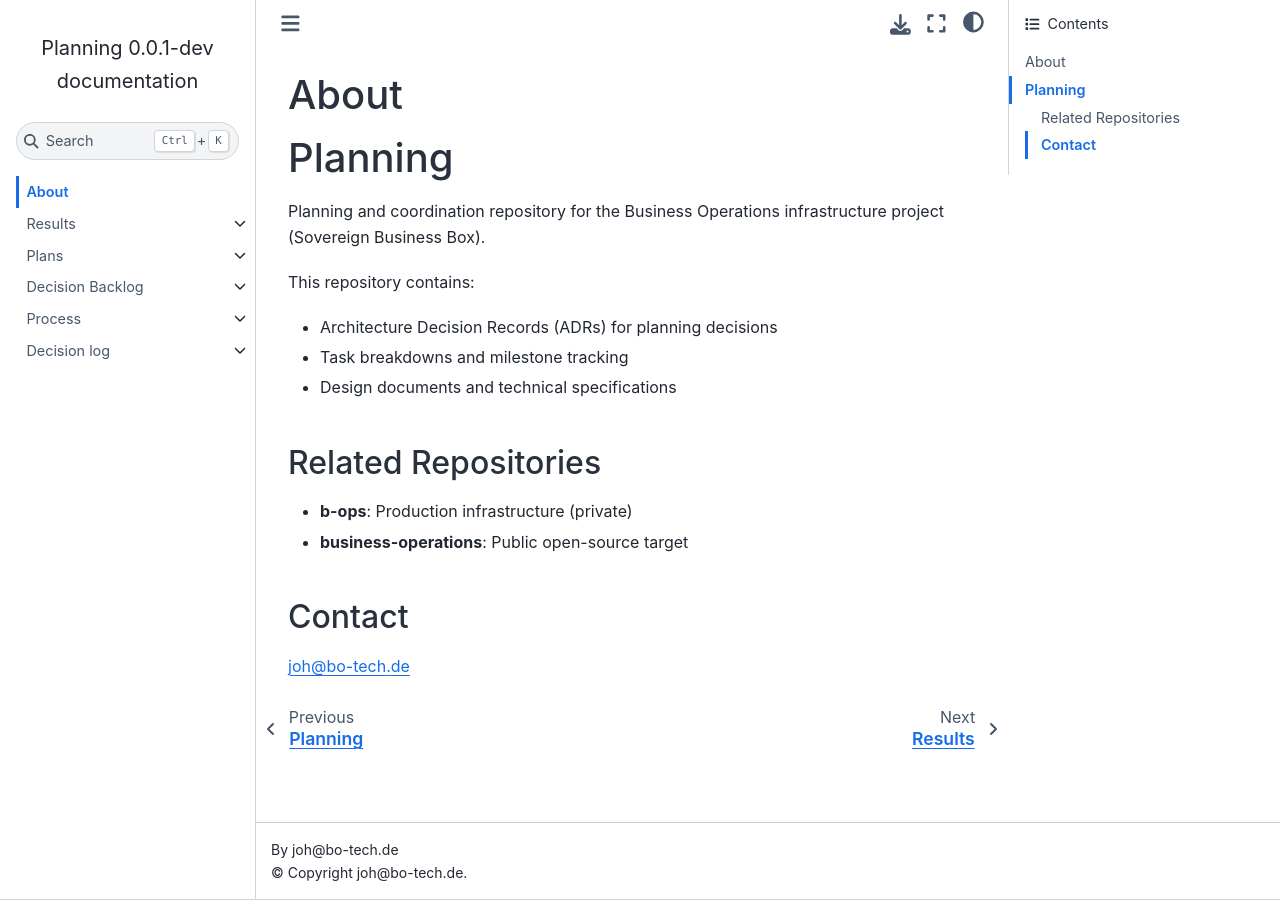
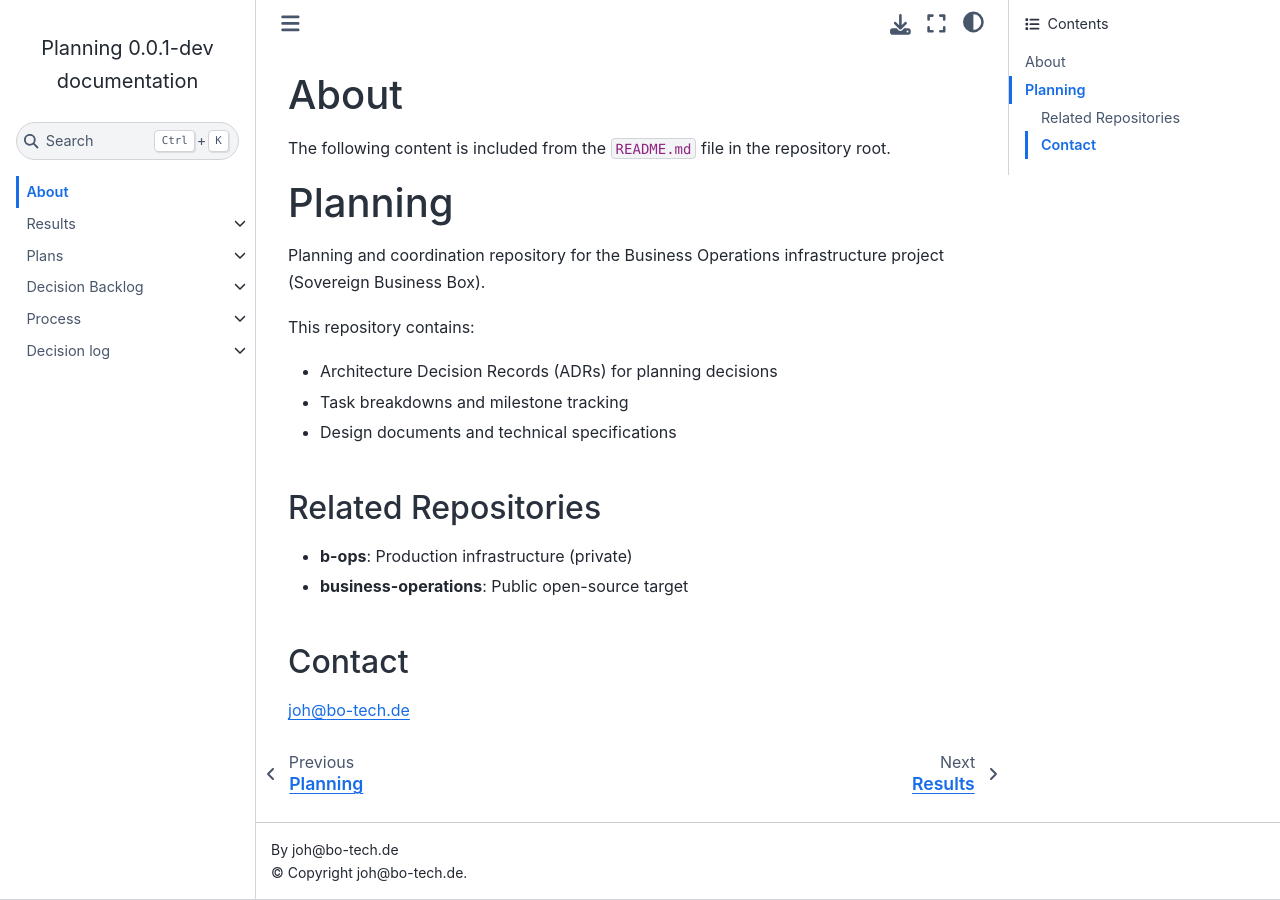
Before and after one commit to bo-tech/business-operations-planning, a Sphinx documentation site: the page built from docs/about.md, in a window 1280 px wide. Built offline with Sphinx 7.4.7 and the Sphinx Book theme 1.1.4, drawn with Linux system fonts in a browser that asks for light colours.

Commit message:
docs: Explain README.md inclusion in about page

````diff
--- a/docs/about.md
+++ b/docs/about.md
@@ -1,4 +1,6 @@
 # About
+
+The following content is included from the `README.md` file in the repository root.
 
 ```{include} ../README.md
 ```
````
